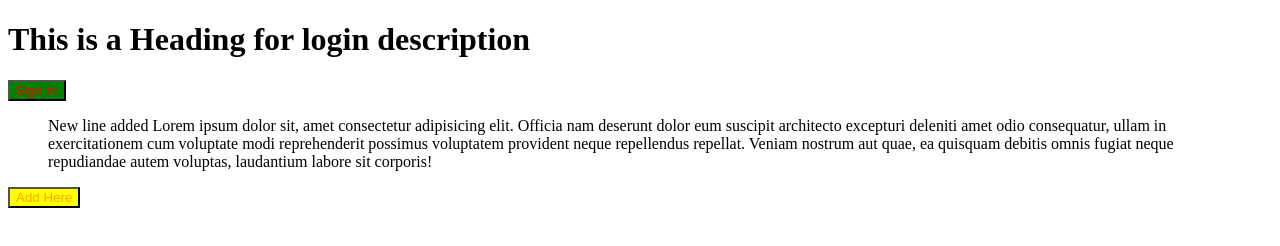
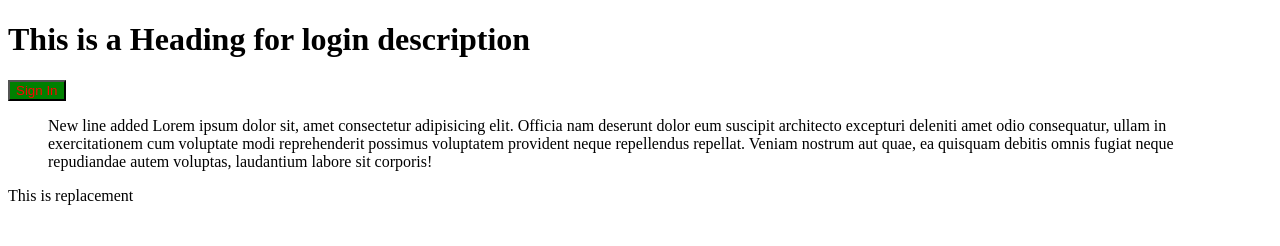
Before and after one commit to venkatyashwanth/button-design, a plain HTML site: page index.html in a window 1280 px wide. Drawn offline with Linux system fonts and the light colour scheme.

Commit message:
removed button

```diff
--- a/index.html
+++ b/index.html
@@ -23,7 +23,7 @@
             voluptatem provident neque repellendus repellat. Veniam nostrum aut quae, ea quisquam debitis omnis fugiat
             neque repudiandae autem voluptas, laudantium labore sit corporis!
         </blockquote>
-        <button class="addbtn">Add Here</button>
+        <p>This is replacement</p>
     </div>
 </body>
 
```
